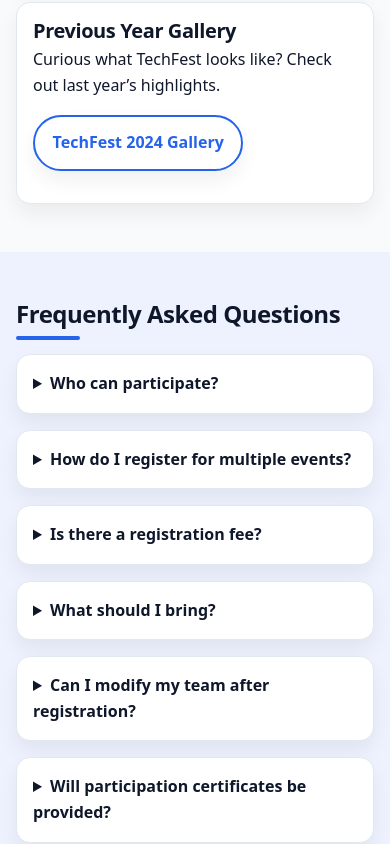
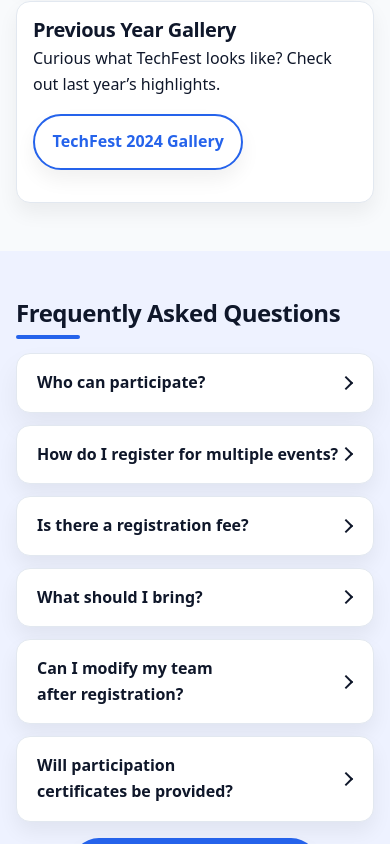
Before and after one commit to Beastly713/UCS542-A3, a plain HTML site: page contact.html in a window 390 px wide. Shown: the part 1156-2000 px from the top of the page. Drawn offline with Linux system fonts and the light colour scheme.

Commit message:
feat(contact): polish Contact page and FAQs with responsive layout, custom details/summary caret, improved focus/hover states, and grid-based distribution

```diff
--- a/assets/css/styles.css
+++ b/assets/css/styles.css
@@ -674,3 +674,93 @@ textarea:placeholder-shown {
 #register textarea:user-valid {
   border-color: #16a34a;
 }
+
+
+/* === Contact & FAQs enhancements === */
+#contact .hero { border-bottom: none; }
+
+/* Contact cards: use flex for nicer distribution when room allows */
+.contact-cards {
+  display: grid;
+  grid-template-columns: 1fr;
+  gap: 1rem;
+}
+@media (min-width: 780px) {
+  .contact-cards {
+    grid-template-columns: repeat(3, minmax(240px, 1fr));
+  }
+}
+.contact-card .contact-address p + p { margin-top: .25rem; }
+
+/* FAQ list using details/summary with custom disclosure caret */
+.faq-list {
+  display: grid;
+  gap: .75rem;
+}
+.faq {
+  background: var(--card);
+  border: 1px solid var(--border);
+  border-radius: var(--radius);
+  padding: .25rem .5rem;
+  box-shadow: var(--shadow);
+}
+
+/* Remove default marker and build a custom one */
+.faq summary {
+  list-style: none;
+  cursor: pointer;
+  padding: .75rem .75rem;
+  font-weight: 700;
+  display: flex;
+  align-items: center;
+  gap: .5rem;
+  position: relative;
+}
+.faq summary::-webkit-details-marker { display: none; }
+
+/* Custom caret (pseudo-element) */
+.faq summary::after {
+  content: "";
+  width: .6rem;
+  height: .6rem;
+  border-right: 2px solid var(--text);
+  border-bottom: 2px solid var(--text);
+  transform: rotate(-45deg);
+  position: absolute;
+  right: .9rem;
+  top: 50%;
+  translate: 0 -50%;
+  transition: transform .15s ease;
+}
+
+/* Open state */
+.faq[open] summary::after { transform: rotate(45deg); }
+
+/* Focus/hover state */
+.faq summary:focus-visible,
+.faq summary:hover {
+  outline: none;
+  background: var(--surface-alt);
+  border-radius: calc(var(--radius) - 6px);
+}
+
+/* Answer body */
+.faq .a {
+  padding: 0 .9rem 1rem .9rem;
+  color: var(--text);
+}
+.faq .a p { margin: .5rem 0 0; }
+
+/* Emphasize questions that contain certain words (attribute/pseudo selectors demo) */
+.faq summary .q:has(> span) { /* placeholder for future nested span usage */ }
+.faq summary .q { text-wrap: balance; }
+
+/* Slight accent for first FAQ item */
+.faq-list .faq:first-child {
+  box-shadow: 0 14px 28px rgba(2,6,23,.06);
+}
+
+/* Keyboard users get clear focus */
+.faq summary:focus-visible {
+  box-shadow: 0 0 0 3px var(--focus);
+}
--- a/contact.html
+++ b/contact.html
@@ -7,7 +7,7 @@
   <meta name="description" content="Get in touch with TechFest 2025 organizers and find answers to frequently asked questions.">
   <link rel="stylesheet" href="assets/css/styles.css">
 </head>
-<body>
+<body id="contact">
   <a class="skip-link" href="#main">Skip to content</a>
 
   <header class="site-header" role="banner">
@@ -47,18 +47,18 @@
       <div class="container">
         <h2 id="contact-heading" class="section-title">Contact Information</h2>
 
-        <div class="cards">
-          <article class="card" aria-labelledby="general-contact">
+        <div class="cards contact-cards">
+          <article class="card contact-card" aria-labelledby="general-contact">
             <h3 id="general-contact" class="card-title">General Enquiries</h3>
-            <address>
+            <address class="contact-address">
               <p><strong>Email:</strong> <a class="text-link" href="mailto:techfest@college.example">techfest@college.example</a></p>
               <p><strong>Phone:</strong> <a class="text-link" href="tel:+919999888877">+91 99998 88877</a></p>
-              <p><strong>Venue:</strong> Campus Auditorium &amp; C Hall, Thapar Institute of Engineering and Technology</p>
-              <p><strong>Address:</strong> Adarsh Nagar/Prem Nagar, Bhadson Road, Patiala 147004</p>
+              <p><strong>Venue:</strong> Campus Auditorium &amp; Labs, Thapar Institute of Engineering and Technology</p>
+              <p><strong>Address:</strong> Adarsh/Prem Nagar, Bhadson Road, Patiala 147004</p>
             </address>
           </article>
 
-          <article class="card" aria-labelledby="social-links">
+          <article class="card contact-card" aria-labelledby="social-links">
             <h3 id="social-links" class="card-title">Follow Us</h3>
             <ul class="inline-links" aria-label="Social media">
               <li><a href="https://example.com/social/twitter">Twitter</a></li>
@@ -68,7 +68,7 @@
             <p class="hint">For announcements and highlights during September 12–14, 2025.</p>
           </article>
 
-          <article class="card" aria-labelledby="past-gallery">
+          <article class="card contact-card" aria-labelledby="past-gallery">
             <h3 id="past-gallery" class="card-title">Previous Year Gallery</h3>
             <p>Curious what TechFest looks like? Check out last year’s highlights.</p>
             <p><a class="btn btn-outline" href="https://example.com/techfest-2024-gallery">TechFest 2024 Gallery</a></p>
@@ -82,48 +82,48 @@
       <div class="container">
         <h2 id="faqs-heading" class="section-title">Frequently Asked Questions</h2>
 
-        <div class="cards" role="list" aria-label="Frequently asked questions">
-          <article role="listitem" class="card">
-            <details>
-              <summary><strong>Who can participate?</strong></summary>
+        <div class="faq-list" role="list" aria-label="Frequently asked questions">
+          <details class="faq" role="listitem">
+            <summary><span class="q">Who can participate?</span></summary>
+            <div class="a">
               <p>Undergraduate, postgraduate, and diploma students from any accredited institution are welcome. Some events may specify team-size or skill prerequisites—see the <a class="text-link" href="events.html">Events</a> page.</p>
+            </div>
           </details>
-          </article>
 
-          <article role="listitem" class="card">
-            <details>
-              <summary><strong>How do I register for multiple events?</strong></summary>
+          <details class="faq">
+            <summary><span class="q">How do I register for multiple events?</span></summary>
+            <div class="a">
               <p>Use the multi-select on the <a class="text-link" href="register.html">registration form</a>. On desktop, hold Ctrl/Cmd to select more than one; on mobile, tap each event.</p>
+            </div>
           </details>
-          </article>
 
-          <article role="listitem" class="card">
-            <details>
-              <summary><strong>Is there a registration fee?</strong></summary>
+          <details class="faq">
+            <summary><span class="q">Is there a registration fee?</span></summary>
+            <div class="a">
               <p>No fee for most competitions. If an event has a nominal fee or requires a deposit for kits, it will be indicated in its description.</p>
+            </div>
           </details>
-          </article>
 
-          <article role="listitem" class="card">
-            <details>
-              <summary><strong>What should I bring?</strong></summary>
+          <details class="faq">
+            <summary><span class="q">What should I bring?</span></summary>
+            <div class="a">
               <p>Valid student ID, your laptop and charger, and any hardware required for robotics events. Power strips are recommended for teams.</p>
+            </div>
           </details>
-          </article>
 
-          <article role="listitem" class="card">
-            <details>
-              <summary><strong>Can I modify my team after registration?</strong></summary>
+          <details class="faq">
+            <summary><span class="q">Can I modify my team after registration?</span></summary>
+            <div class="a">
               <p>Yes, up to 48 hours before the event start time. Contact the organizing team at <a class="text-link" href="mailto:techfest@college.example">techfest@college.example</a>.</p>
+            </div>
           </details>
-          </article>
 
-          <article role="listitem" class="card">
-            <details>
-              <summary><strong>Will participation certificates be provided?</strong></summary>
+          <details class="faq">
+            <summary><span class="q">Will participation certificates be provided?</span></summary>
+            <div class="a">
               <p>Yes, e-certificates will be emailed to all participants after the festival concludes.</p>
+            </div>
           </details>
-          </article>
         </div>
 
         <aside class="center" style="margin-top:1rem">
```
Lines whose indentation alone changed are shown as unchanged.
